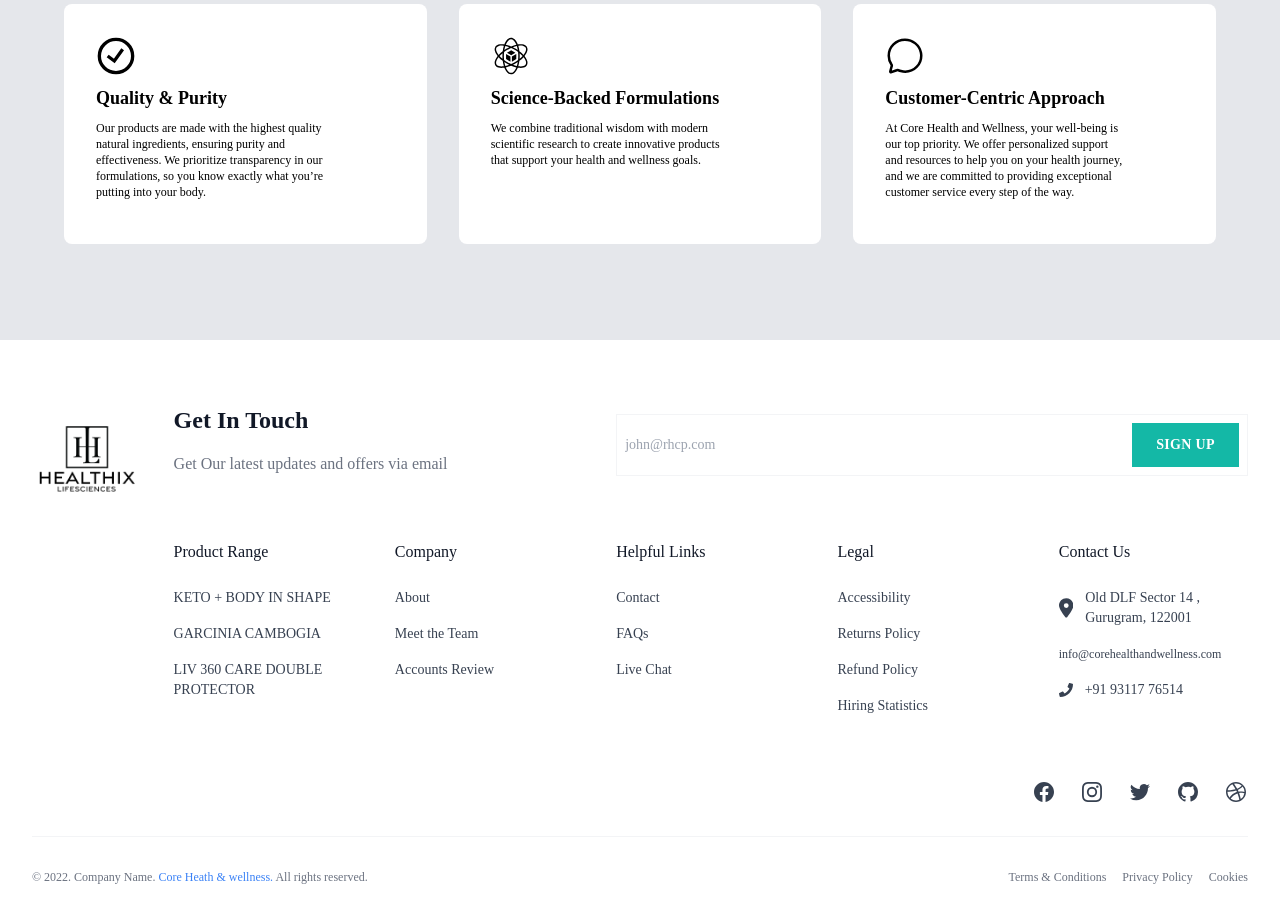
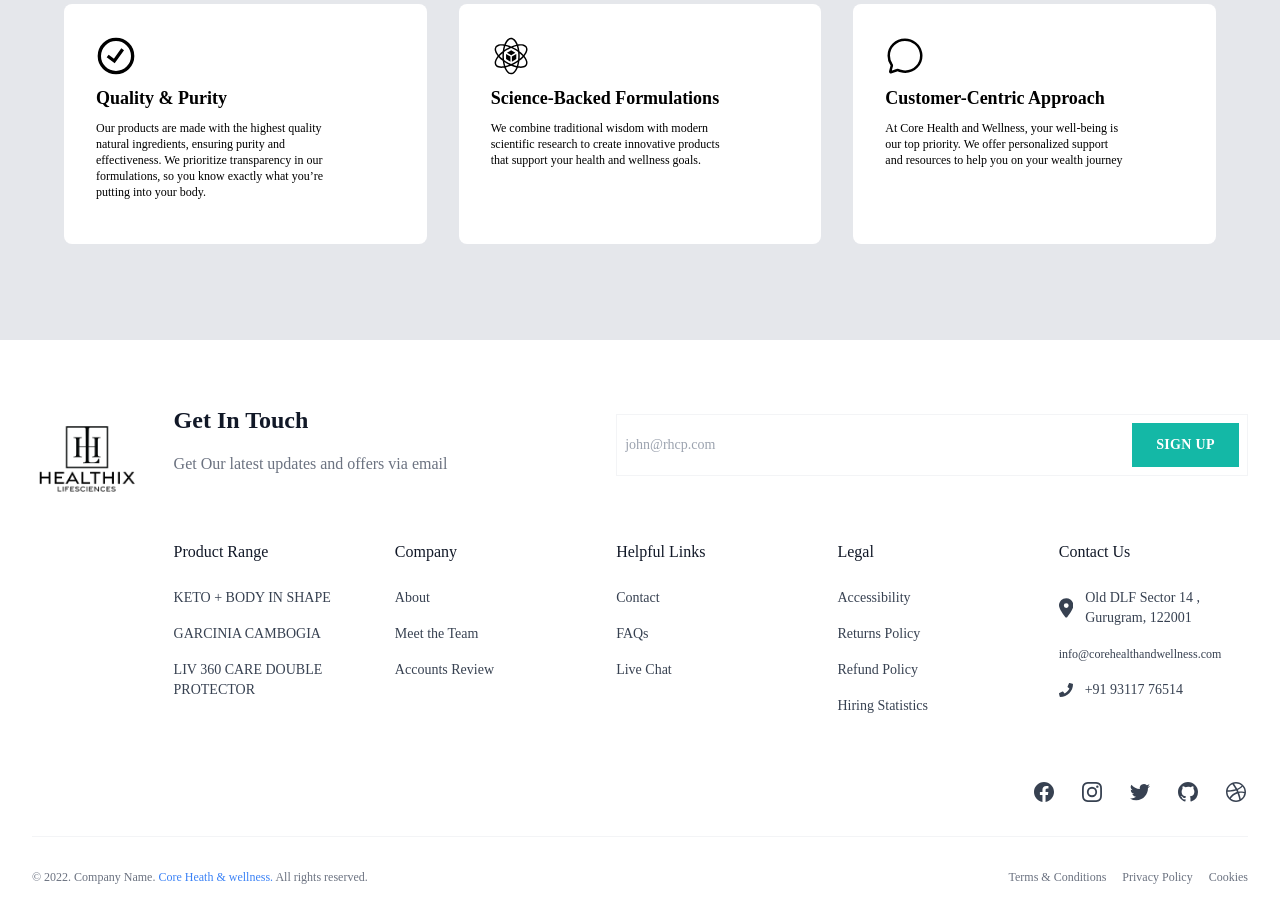
Before and after one commit to baig444/-yurveda, a React (Vite) app in the folder Ayurvedic/: page /about in a window 1280 px wide. Shown: the part 940-1857 px from the top of the page. Built offline with nearby package versions, Linux system fonts and the light colour scheme.

Commit message:
new commits

```diff
--- a/Ayurvedic/src/pages/About.jsx
+++ b/Ayurvedic/src/pages/About.jsx
@@ -75,9 +75,7 @@ const About = () => {
             <h1 className="text-lg font-bold">Customer-Centric Approach</h1>
             <p className="text-xs w-[80%]">
               At Core Health and Wellness, your well-being is our top priority.
-              We offer personalized support and resources to help you on your
-              health journey, and we are committed to providing exceptional
-              customer service every step of the way.
+              We offer personalized support and resources to help you on your wealth journey
             </p>
           </div>
         </div>
--- a/Ayurvedic/src/pages/AboutUs.jsx
+++ b/Ayurvedic/src/pages/AboutUs.jsx
@@ -7,7 +7,7 @@ const AboutUs = () => {
         <h1 className="font-bold text-lg">
         Our Story: The Core Health and Wellness Difference
         </h1>
-        <p className="lg:text-md text-lg text-justify leading-relaxed text-wrap ">At Core Health and Wellness, our journey began with a simple belief: that everyone deserves access to high-quality, effective health and wellness products. Founded by a team of health enthusiasts and experts, we have dedicated ourselves to creating solutions that support and enhance your well-being. Our passion for holistic health and our commitment to innovation have driven us to develop a range of products that blend traditional wisdom with modern science.</p>
+        <p className="lg:text-sm text-lg text-justify leading-relaxed text-wrap ">At Core Health and Wellness, our journey began with a simple belief: that everyone deserves access to high-quality, effective health and wellness products. Founded by a team of health enthusiasts and experts, we have dedicated ourselves to creating solutions that support and enhance your well-being. Our passion for holistic health and our commitment to innovation have driven us to develop a range of products that blend traditional wisdom with modern science.</p>
       </div>
     </div>
   )
--- a/Ayurvedic/src/pages/Explore.jsx
+++ b/Ayurvedic/src/pages/Explore.jsx
@@ -6,7 +6,7 @@ const Explore = () => {
         <p className="text-lg font-semibold">Innovative Products packed By Science</p>
         <h1 className="text-sm w-[50%] text-center">Our Products combine traditional wisdom with modern science to deliver the best possible solutions. ensuring your well-being. Experience Core Health with us now. </h1>
         <button className="bg-black hover:bg-gray-800 transition-all text-white font-bold py-2 px-4 mt-4 rounded">Explore Now</button>
-        <div className="block lg:flex">
+        <div className="hidden lg:flex">
             <img src="https://corehealthandwellness.in/wp-content/uploads/2024/07/WhatsApp_Image_2024-07-22_at_4.36.36_PM__2_-removebg-preview.png" alt="" className="w-60" />
             <img src="https://corehealthandwellness.in/wp-content/uploads/2024/07/WhatsApp_Image_2024-07-22_at_4.36.36_PM__1_-removebg-preview.png" alt="" className="w-60" />
         </div>
```
